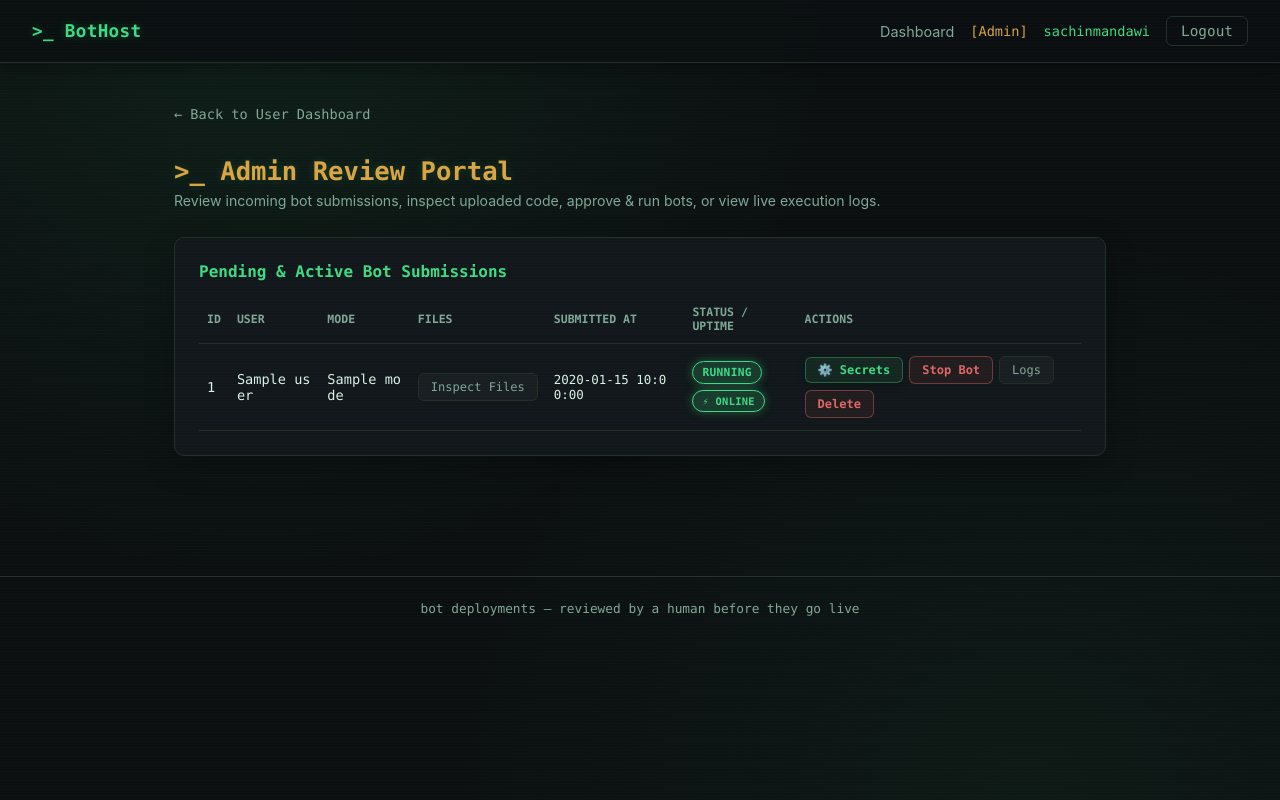
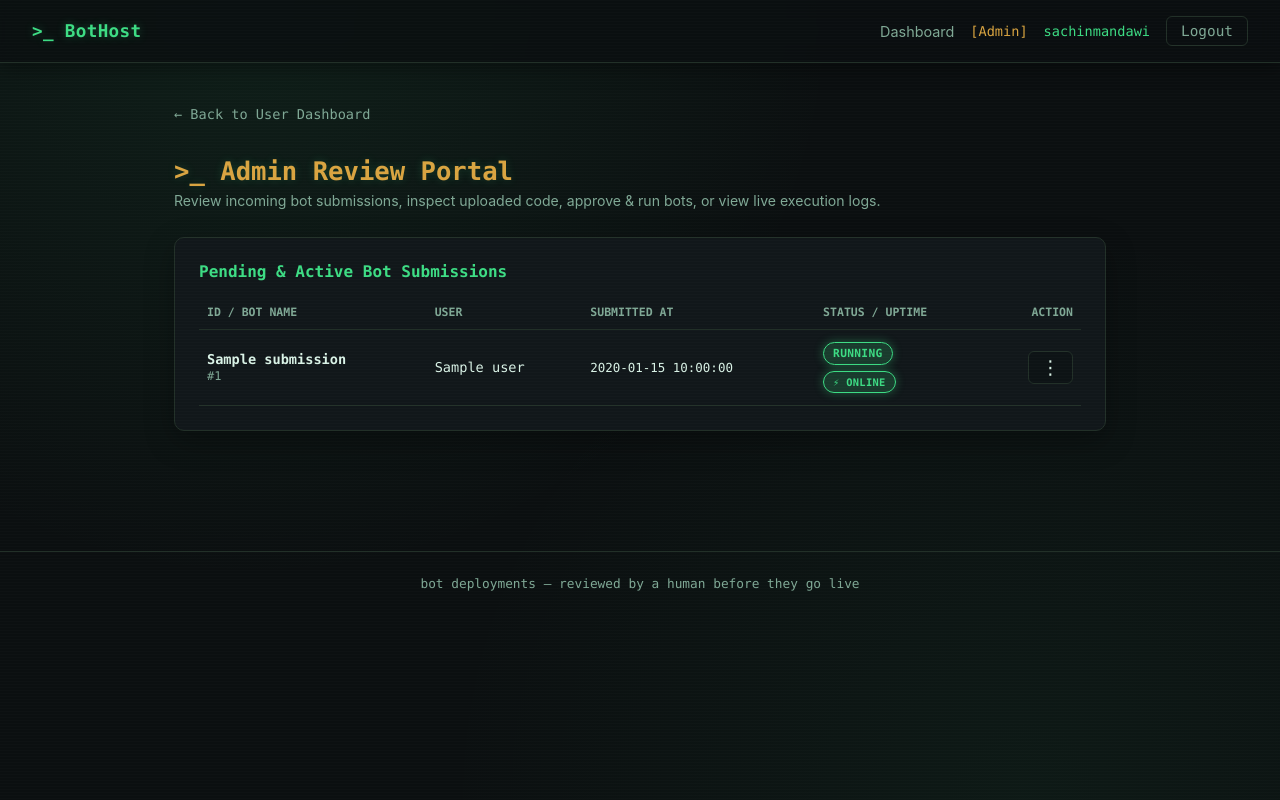
Before and after one commit to sachinmandawi/bothost, a Flask app: page /admin in a window 1280 px wide. Run offline with Flask 3, Linux system fonts and the light colour scheme; the visitor is signed in with stand-in values (Sample User, id 1); a database or web service that is not in the repository returns one stand-in record (values such as "Sample title"); data that the repository does not hold is empty.

Commit message:
Remove Mode: github text from dashboard and implement 3-dots action dropdown menu in Admin Portal

```diff
--- a/templates/admin.html
+++ b/templates/admin.html
@@ -3,6 +3,101 @@
 {% block title %}Admin Review Portal — BotHost{% endblock %}
 
 {% block content %}
+<style>
+/* Fix container clipping */
+.panel {
+    overflow: visible !important;
+}
+
+.table-responsive {
+    overflow: visible !important;
+}
+
+.admin-table tbody tr {
+    position: relative;
+}
+
+/* 3-Dot Action Dropdown Menu for Admin */
+.admin-dots-dropdown {
+    position: relative;
+    display: inline-block;
+    margin-left: auto;
+}
+
+.btn-dots {
+    background: rgba(13, 19, 21, 0.9);
+    border: 1px solid var(--border);
+    color: var(--text);
+    padding: 6px 12px;
+    border-radius: 6px;
+    cursor: pointer;
+    font-family: var(--mono);
+    font-size: 1.2rem;
+    line-height: 1;
+    transition: all 0.2s ease;
+}
+
+.btn-dots:hover {
+    border-color: var(--accent);
+    color: var(--accent);
+    box-shadow: 0 0 12px rgba(61, 220, 132, 0.25);
+}
+
+.admin-dots-menu {
+    display: none;
+    position: absolute;
+    right: 0;
+    left: auto;
+    top: 36px;
+    background: #0d1315;
+    border: 1px solid var(--border);
+    border-radius: 8px;
+    width: 210px;
+    box-shadow: 0 12px 30px rgba(0, 0, 0, 0.85);
+    z-index: 99999 !important;
+    padding: 6px 0;
+}
+
+.admin-dots-menu.active {
+    display: block;
+    animation: fadeIn 0.15s ease-out;
+}
+
+.dots-menu-item {
+    width: 100%;
+    text-align: left;
+    background: none;
+    border: none;
+    padding: 9px 14px;
+    color: var(--text);
+    font-size: 0.84rem;
+    font-family: var(--mono);
+    display: flex;
+    align-items: center;
+    gap: 8px;
+    cursor: pointer;
+    text-decoration: none;
+    box-sizing: border-box;
+    transition: background 0.15s ease;
+}
+
+.dots-menu-item:hover {
+    background: rgba(61, 220, 132, 0.12);
+    color: var(--accent);
+}
+
+.dots-menu-item.danger-item:hover {
+    background: rgba(255, 95, 87, 0.18);
+    color: var(--danger);
+}
+
+.dots-divider {
+    height: 1px;
+    background: var(--border);
+    margin: 4px 0;
+}
+</style>
+
 <a href="/dashboard" class="back-link">&larr; Back to User Dashboard</a>
 <h1 class="page-title" style="color: var(--warn);">&gt;_ Admin Review Portal</h1>
 <p class="page-sub">Review incoming bot submissions, inspect uploaded code, approve & run bots, or view live execution logs.</p>
@@ -16,24 +111,21 @@
       <table class="admin-table">
         <thead>
           <tr>
-            <th>ID</th>
+            <th>ID / Bot Name</th>
             <th>User</th>
-            <th>Mode</th>
-            <th>Files</th>
             <th>Submitted At</th>
             <th>Status / Uptime</th>
-            <th>Actions</th>
+            <th style="text-align: right;">Action</th>
           </tr>
         </thead>
         <tbody>
           {% for sub in submissions %}
             <tr>
-              <td class="mono">{{ sub.id }}</td>
+              <td>
+                <div class="mono" style="font-weight: 600;">{{ sub.name }}</div>
+                <div class="tiny mono" style="color: var(--text-dim);">#{{ sub.id }}</div>
+              </td>
               <td class="mono">{{ sub.user }}</td>
-              <td class="mono">{{ sub.mode }}</td>
-              <td>
-                <button class="btn-mini btn-view" onclick="viewSubmissionFiles('{{ sub.id }}')">Inspect Files</button>
-              </td>
               <td class="mono" style="font-size: 0.78rem;">{{ sub.created_at }}</td>
               <td>
                 <div style="display: flex; flex-direction: column; align-items: flex-start; gap: 6px;">
@@ -45,20 +137,44 @@
                   {% endif %}
                 </div>
               </td>
-              <td>
-                <div class="actions">
-                  <button class="btn-mini btn-secrets" onclick="openEnvSecretsModal('{{ sub.id }}', '{{ sub.name }}')">⚙️ Secrets</button>
+              <td style="text-align: right;">
+                <!-- Right-aligned 3-Dots Action Dropdown Menu -->
+                <div class="admin-dots-dropdown">
+                  <button class="btn-dots" onclick="toggleAdminDots(event, 'admin-menu-{{ sub.id }}')">⋮</button>
+                  <div id="admin-menu-{{ sub.id }}" class="admin-dots-menu">
+                    <button class="dots-menu-item" onclick="openEnvSecretsModal('{{ sub.id }}', '{{ sub.name }}')">
+                      ⚙️ Secrets (.env)
+                    </button>
+                    <button class="dots-menu-item" onclick="viewSubmissionFiles('{{ sub.id }}')">
+                      📄 Inspect Code
+                    </button>
+                    <button class="dots-menu-item" onclick="viewBotLogs('{{ sub.id }}')">
+                      📊 View Live Logs
+                    </button>
 
-                  {% if sub.status == 'running' %}
-                    <a href="/admin/review/{{ sub.id }}/stop" class="btn-mini btn-reject">Stop Bot</a>
-                    <button class="btn-mini btn-view" onclick="viewBotLogs('{{ sub.id }}')">Logs</button>
-                  {% else %}
-                    <a href="/admin/review/{{ sub.id }}/approve" class="btn-mini btn-approve">Approve & Run</a>
-                    {% if sub.status != 'rejected' %}
-                      <a href="/admin/review/{{ sub.id }}/reject" class="btn-mini btn-reject">Reject</a>
+                    <div class="dots-divider"></div>
+
+                    {% if sub.status == 'running' %}
+                      <a href="/admin/review/{{ sub.id }}/stop" class="dots-menu-item">
+                        ⏹ Stop Bot
+                      </a>
+                    {% else %}
+                      <a href="/admin/review/{{ sub.id }}/approve" class="dots-menu-item" style="color: var(--accent);">
+                        🟢 Approve & Run
+                      </a>
+                      {% if sub.status != 'rejected' %}
+                        <a href="/admin/review/{{ sub.id }}/reject" class="dots-menu-item">
+                          🔴 Reject Submission
+                        </a>
+                      {% endif %}
                     {% endif %}
-                  {% endif %}
-                  <a href="/admin/review/{{ sub.id }}/delete" class="btn-mini btn-reject" onclick="return confirm('Permanently delete submission #{{ sub.id }}?')">Delete</a>
+
+                    <div class="dots-divider"></div>
+
+                    <a href="/admin/review/{{ sub.id }}/delete" class="dots-menu-item danger-item" onclick="return confirm('Permanently delete submission #{{ sub.id }}?')">
+                      🗑️ Delete Submission
+                    </a>
+                  </div>
                 </div>
               </td>
             </tr>
@@ -70,7 +186,7 @@
     <!-- Mobile-Optimized Modern Cards View -->
     <div class="admin-mobile-cards">
       {% for sub in submissions %}
-        <div class="admin-card">
+        <div class="admin-card" style="overflow: visible;">
           <div class="admin-card-header">
             <div>
               <span class="admin-card-id">#{{ sub.id }}</span>
@@ -92,32 +208,52 @@
               <span class="meta-val mono">{{ sub.user }}</span>
             </div>
             <div class="meta-item">
-              <span class="meta-label">Mode:</span>
-              <span class="meta-val mono">{{ sub.mode }}</span>
-            </div>
-            <div class="meta-item">
               <span class="meta-label">Submitted:</span>
               <span class="meta-val mono" style="font-size: 0.75rem;">{{ sub.created_at }}</span>
             </div>
           </div>
 
-          <div class="admin-card-files" style="display: flex; gap: 8px;">
-            <button class="btn-mini btn-view" style="flex: 1; text-align: center;" onclick="viewSubmissionFiles('{{ sub.id }}')">📄 Inspect Code</button>
-            <button class="btn-mini btn-secrets" style="flex: 1; text-align: center;" onclick="openEnvSecretsModal('{{ sub.id }}', '{{ sub.name }}')">⚙️ Secrets (.env)</button>
+          <!-- Clean 3-Dots Menu Button for Mobile -->
+          <div style="display: flex; justify-content: flex-end; margin-top: 12px;">
+            <div class="admin-dots-dropdown">
+              <button class="btn-dots" onclick="toggleAdminDots(event, 'm-admin-menu-{{ sub.id }}')">⋮ Actions</button>
+              <div id="m-admin-menu-{{ sub.id }}" class="admin-dots-menu">
+                <button class="dots-menu-item" onclick="openEnvSecretsModal('{{ sub.id }}', '{{ sub.name }}')">
+                  ⚙️ Secrets (.env)
+                </button>
+                <button class="dots-menu-item" onclick="viewSubmissionFiles('{{ sub.id }}')">
+                  📄 Inspect Code
+                </button>
+                <button class="dots-menu-item" onclick="viewBotLogs('{{ sub.id }}')">
+                  📊 View Live Logs
+                </button>
+
+                <div class="dots-divider"></div>
+
+                {% if sub.status == 'running' %}
+                  <a href="/admin/review/{{ sub.id }}/stop" class="dots-menu-item">
+                    ⏹ Stop Bot
+                  </a>
+                {% else %}
+                  <a href="/admin/review/{{ sub.id }}/approve" class="dots-menu-item" style="color: var(--accent);">
+                    🟢 Approve & Run
+                  </a>
+                  {% if sub.status != 'rejected' %}
+                    <a href="/admin/review/{{ sub.id }}/reject" class="dots-menu-item">
+                      🔴 Reject Submission
+                    </a>
+                  {% endif %}
+                {% endif %}
+
+                <div class="dots-divider"></div>
+
+                <a href="/admin/review/{{ sub.id }}/delete" class="dots-menu-item danger-item" onclick="return confirm('Permanently delete submission #{{ sub.id }}?')">
+                  🗑️ Delete Submission
+                </a>
+              </div>
+            </div>
           </div>
 
-          <div class="admin-card-actions">
-            {% if sub.status == 'running' %}
-              <a href="/admin/review/{{ sub.id }}/stop" class="btn-mini btn-reject flex-1">Stop Bot</a>
-              <button class="btn-mini btn-view flex-1" onclick="viewBotLogs('{{ sub.id }}')">Live Logs</button>
-            {% else %}
-              <a href="/admin/review/{{ sub.id }}/approve" class="btn-mini btn-approve flex-1">Approve & Run</a>
-              {% if sub.status != 'rejected' %}
-                <a href="/admin/review/{{ sub.id }}/reject" class="btn-mini btn-reject">Reject</a>
-              {% endif %}
-            {% endif %}
-            <a href="/admin/review/{{ sub.id }}/delete" class="btn-mini btn-reject" onclick="return confirm('Permanently delete submission #{{ sub.id }}?')">🗑️ Delete</a>
-          </div>
         </div>
       {% endfor %}
     </div>
@@ -168,6 +304,23 @@
 
 {% block scripts %}
 <script>
+// Toggle Admin 3-Dots Action Dropdown Menu
+function toggleAdminDots(event, menuId) {
+  event.stopPropagation();
+  const allMenus = document.querySelectorAll('.admin-dots-menu');
+  allMenus.forEach(m => {
+    if (m.id !== menuId) m.classList.remove('active');
+  });
+  const target = document.getElementById(menuId);
+  if (target) target.classList.toggle('active');
+}
+
+// Close dropdown when clicking outside
+document.addEventListener('click', function() {
+  const allMenus = document.querySelectorAll('.admin-dots-menu');
+  allMenus.forEach(m => m.classList.remove('active'));
+});
+
 function openEnvSecretsModal(subId, subName) {
   const modal = document.getElementById('envSecretsModal');
   const title = document.getElementById('envSecretsTitle');
--- a/templates/dashboard.html
+++ b/templates/dashboard.html
@@ -168,15 +168,15 @@
     <ul class="submission-list">
       {% for sub in submissions %}
         <li class="submission-item">
-          <!-- Left Main Content: Title, Date, Mode & Side-by-Side Status Badges -->
+          <!-- Left Main Content: Title, Date & Side-by-Side Status Badges -->
           <div style="flex: 1; padding-right: 15px;">
             <div style="display: flex; align-items: center; gap: 8px; flex-wrap: wrap;">
               <span class="mono" style="font-weight: 600; font-size: 0.95rem;">{{ sub.name }}</span>
             </div>
 
-            <!-- Side-by-Side Status Badges & Metadata directly below Bot Name -->
+            <!-- Side-by-Side Status Badges & Date directly below Bot Name -->
             <div style="display: flex; align-items: center; gap: 8px; flex-wrap: wrap; margin-top: 6px;">
-              <span class="tiny">Submitted: {{ sub.created_at }} &bull; Mode: {{ sub.mode }}</span>
+              <span class="tiny">Submitted: {{ sub.created_at }}</span>
               <span class="status status-{{ sub.status }}">{{ sub.status }}</span>
               {% if sub.status == 'running' %}
                 <span class="status status-running" style="font-size: 0.68rem; padding: 2px 8px; border-radius: 12px;">
```
